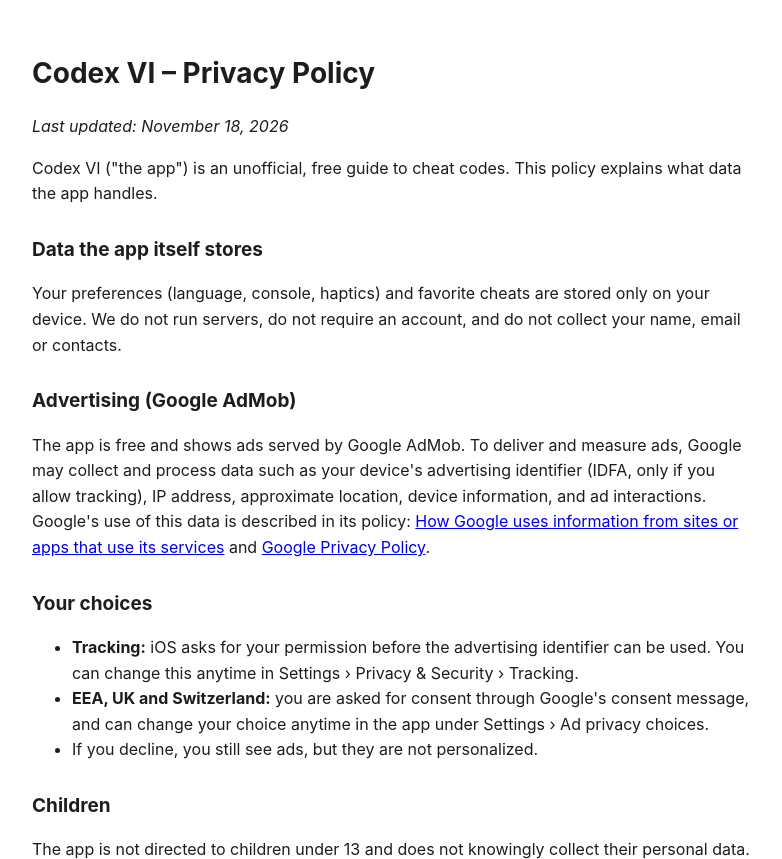
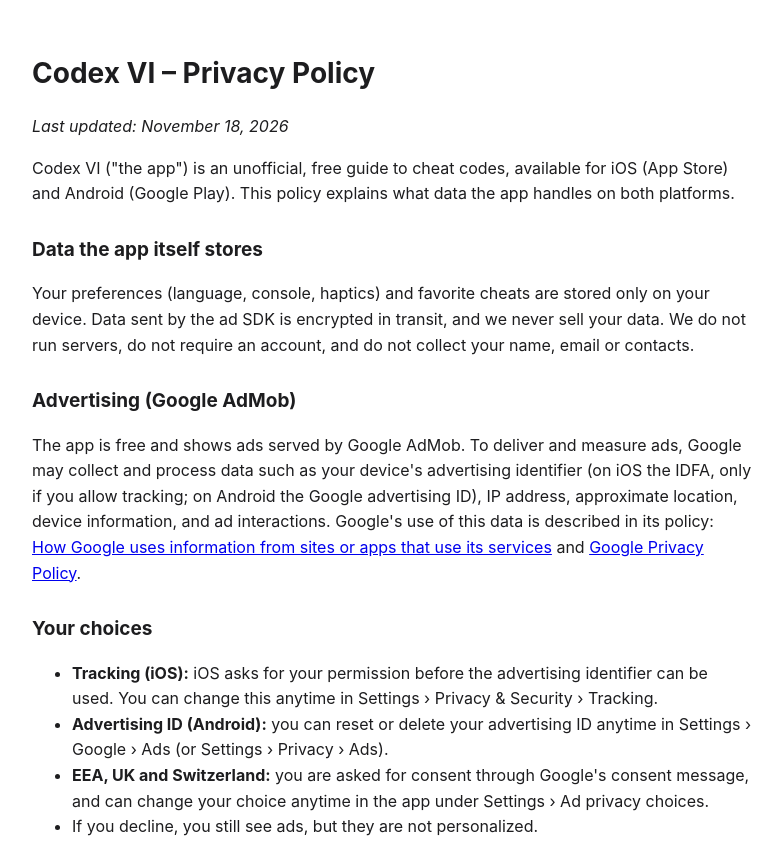
Before and after one commit to Shayan5422/Shayan5422.github.io, a plain HTML site: page privacy-policy.html in a window 1280 px wide. Shown: the top 859 px of the page, without its empty margins (248-1030 px from the left). Drawn offline with Linux system fonts and the light colour scheme.

Commit message:
Privacy policy: cover the Android app

```diff
--- a/privacy-policy.html
+++ b/privacy-policy.html
@@ -14,17 +14,18 @@
 <h1>Codex VI – Privacy Policy</h1>
 <p><em>Last updated: November 18, 2026</em></p>
 
-<p>Codex VI ("the app") is an unofficial, free guide to cheat codes. This policy explains what data the app handles.</p>
+<p>Codex VI ("the app") is an unofficial, free guide to cheat codes, available for iOS (App Store) and Android (Google Play). This policy explains what data the app handles on both platforms.</p>
 
 <h2>Data the app itself stores</h2>
-<p>Your preferences (language, console, haptics) and favorite cheats are stored only on your device. We do not run servers, do not require an account, and do not collect your name, email or contacts.</p>
+<p>Your preferences (language, console, haptics) and favorite cheats are stored only on your device. Data sent by the ad SDK is encrypted in transit, and we never sell your data. We do not run servers, do not require an account, and do not collect your name, email or contacts.</p>
 
 <h2>Advertising (Google AdMob)</h2>
-<p>The app is free and shows ads served by Google AdMob. To deliver and measure ads, Google may collect and process data such as your device's advertising identifier (IDFA, only if you allow tracking), IP address, approximate location, device information, and ad interactions. Google's use of this data is described in its policy: <a href="https://policies.google.com/technologies/partner-sites">How Google uses information from sites or apps that use its services</a> and <a href="https://policies.google.com/privacy">Google Privacy Policy</a>.</p>
+<p>The app is free and shows ads served by Google AdMob. To deliver and measure ads, Google may collect and process data such as your device's advertising identifier (on iOS the IDFA, only if you allow tracking; on Android the Google advertising ID), IP address, approximate location, device information, and ad interactions. Google's use of this data is described in its policy: <a href="https://policies.google.com/technologies/partner-sites">How Google uses information from sites or apps that use its services</a> and <a href="https://policies.google.com/privacy">Google Privacy Policy</a>.</p>
 
 <h2>Your choices</h2>
 <ul>
-  <li><strong>Tracking:</strong> iOS asks for your permission before the advertising identifier can be used. You can change this anytime in Settings › Privacy &amp; Security › Tracking.</li>
+  <li><strong>Tracking (iOS):</strong> iOS asks for your permission before the advertising identifier can be used. You can change this anytime in Settings › Privacy &amp; Security › Tracking.</li>
+  <li><strong>Advertising ID (Android):</strong> you can reset or delete your advertising ID anytime in Settings › Google › Ads (or Settings › Privacy › Ads).</li>
   <li><strong>EEA, UK and Switzerland:</strong> you are asked for consent through Google's consent message, and can change your choice anytime in the app under Settings › Ad privacy choices.</li>
   <li>If you decline, you still see ads, but they are not personalized.</li>
 </ul>
```
